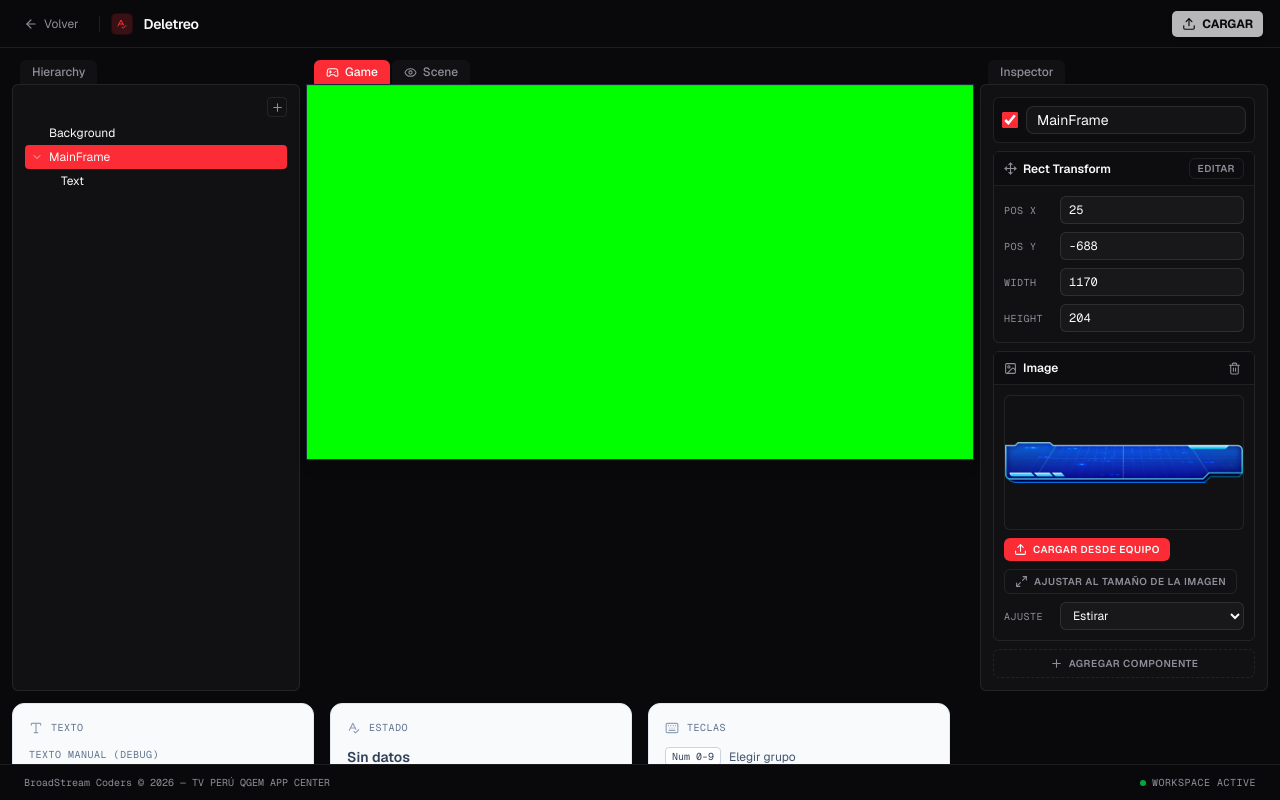
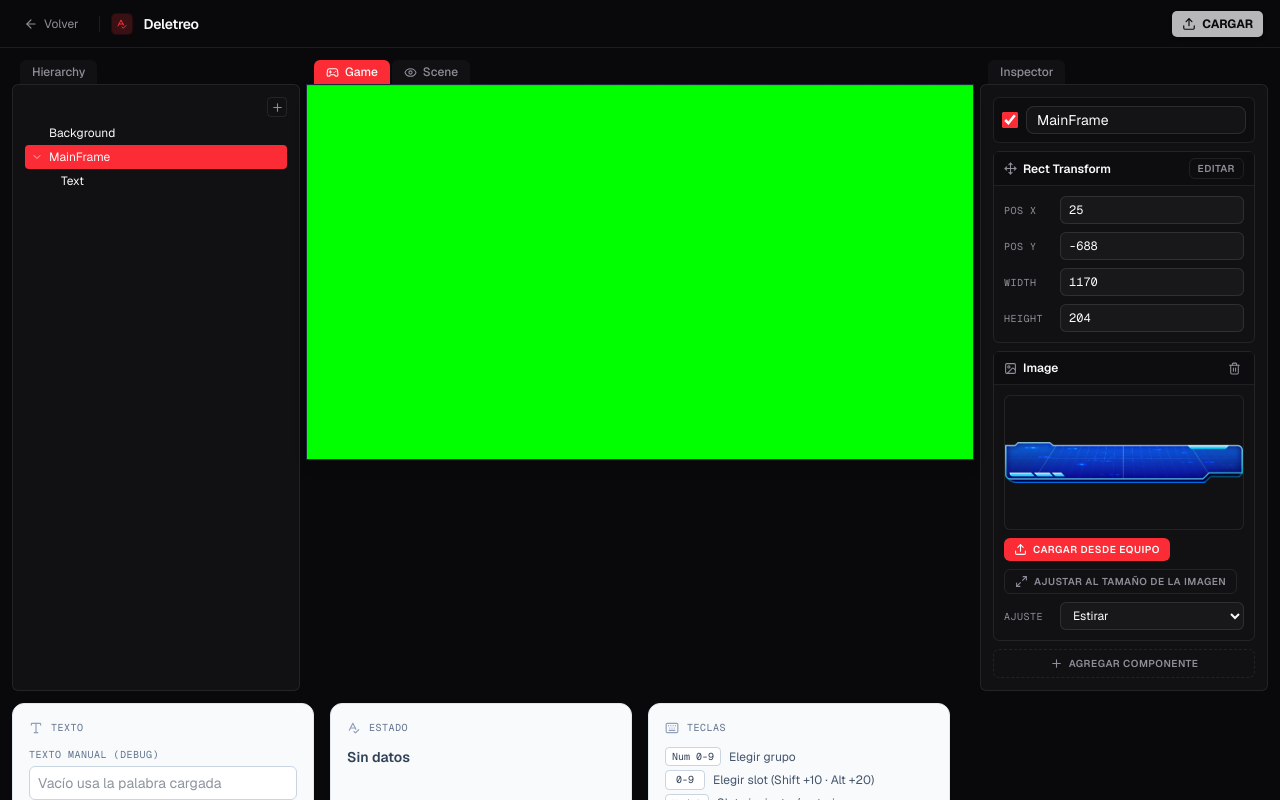
Before and after one commit to BroadStream-Coders/TvPeru-QGEM-Games, a Next.js app: page /workspaces/deletreo in a window 1280 px wide. Built offline with nearby package versions, Linux system fonts and the light colour scheme.

Commit message:
docs(logbook): remove footer from game layout to free up space for future asset panel

```diff
--- a/src/app/workspaces/layout.tsx
+++ b/src/app/workspaces/layout.tsx
@@ -9,19 +9,6 @@ export default function WorkspaceLayout({
     <div className="flex h-screen flex-col bg-background text-foreground font-sans overflow-hidden">
       <WorkspaceHeader />
       <div className="flex flex-col flex-1 overflow-hidden">{children}</div>
-
-      <footer className="flex h-9 shrink-0 items-center justify-between border-t border-border px-6 bg-background">
-        <span className="text-2xs text-muted-foreground font-mono">
-          BroadStream Coders © {new Date().getFullYear()} — TV PERÚ QGEM APP
-          CENTER
-        </span>
-        <div className="flex items-center gap-1.5">
-          <div className="h-1.5 w-1.5 rounded-full bg-success" />
-          <span className="text-2xs text-muted-foreground font-mono uppercase tracking-wider">
-            Workspace Active
-          </span>
-        </div>
-      </footer>
     </div>
   );
 }
```
Also changed, not shown: 2 other files (tests, documents, lock files or other folders).
